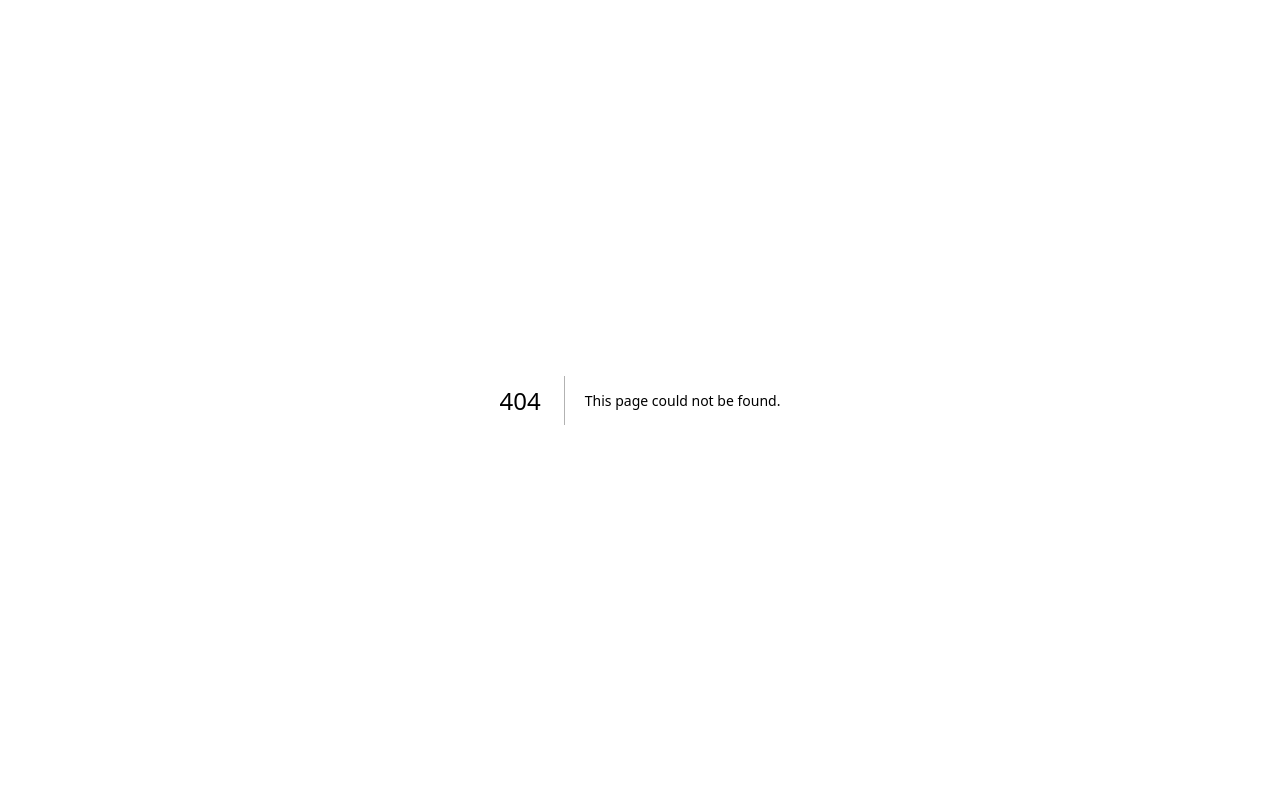
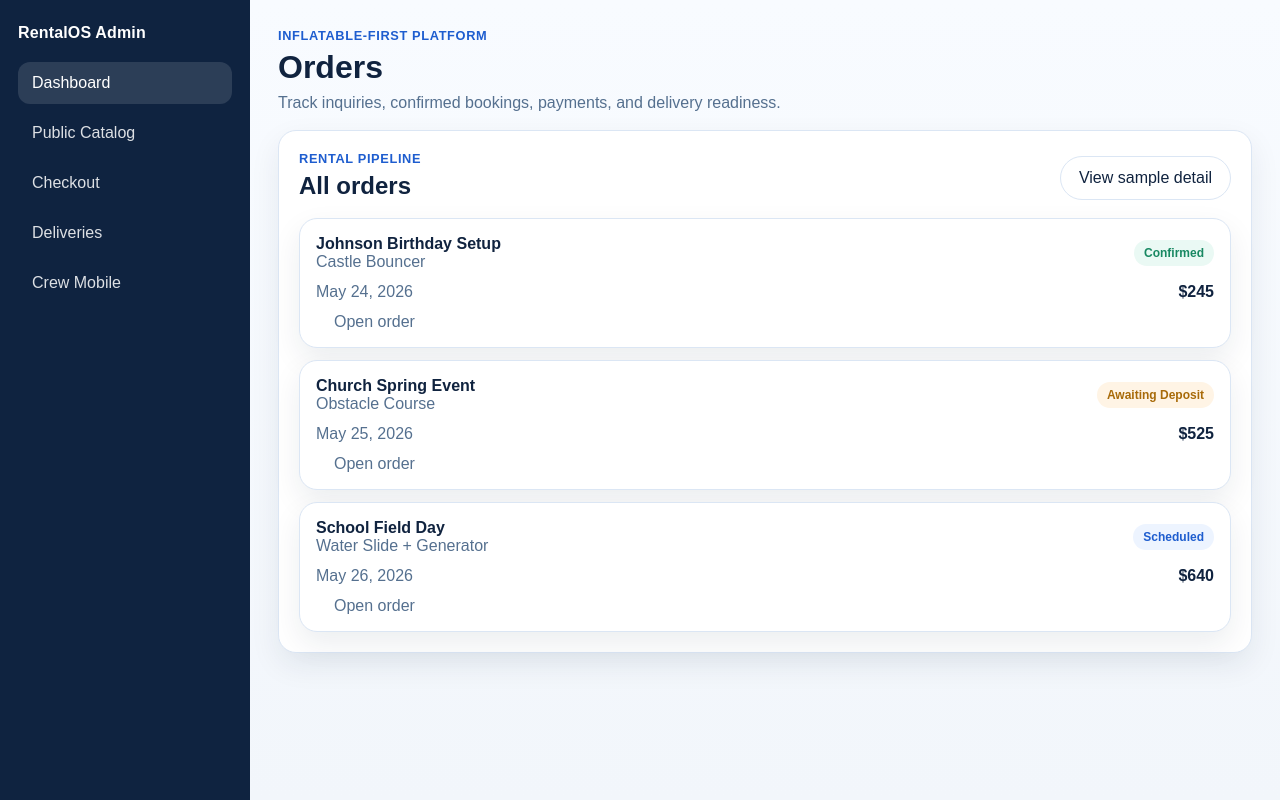
Before and after one commit to kkoly10/rental-software, a Next.js app: page /dashboard/orders in a window 1280 px wide. Before the commit this address had no page. Built offline with nearby package versions, Linux system fonts and the light colour scheme.

Commit message:
Add orders list page scaffold

```diff
--- /dev/null
+++ b/app/dashboard/orders/page.tsx
@@ -0,0 +1,76 @@
+import Link from "next/link";
+import { DashboardShell } from "@/components/layout/dashboard-shell";
+import { StatusBadge } from "@/components/ui/status-badge";
+
+const orders = [
+  {
+    id: "ord_1001",
+    customer: "Johnson Birthday Setup",
+    item: "Castle Bouncer",
+    date: "May 24, 2026",
+    total: "$245",
+    status: "Confirmed",
+    tone: "success" as const,
+  },
+  {
+    id: "ord_1002",
+    customer: "Church Spring Event",
+    item: "Obstacle Course",
+    date: "May 25, 2026",
+    total: "$525",
+    status: "Awaiting Deposit",
+    tone: "warning" as const,
+  },
+  {
+    id: "ord_1003",
+    customer: "School Field Day",
+    item: "Water Slide + Generator",
+    date: "May 26, 2026",
+    total: "$640",
+    status: "Scheduled",
+    tone: "default" as const,
+  },
+];
+
+export default function OrdersPage() {
+  return (
+    <DashboardShell
+      title="Orders"
+      description="Track inquiries, confirmed bookings, payments, and delivery readiness."
+    >
+      <section className="panel">
+        <div className="section-header">
+          <div>
+            <div className="kicker">Rental pipeline</div>
+            <h2 style={{ margin: "6px 0 0" }}>All orders</h2>
+          </div>
+          <Link href="/dashboard/orders/ord_1001" className="secondary-btn">
+            View sample detail
+          </Link>
+        </div>
+        <div className="list">
+          {orders.map((order) => (
+            <article key={order.id} className="order-card">
+              <div className="order-row">
+                <div>
+                  <strong>{order.customer}</strong>
+                  <div className="muted">{order.item}</div>
+                </div>
+                <StatusBadge label={order.status} tone={order.tone} />
+              </div>
+              <div className="price-row">
+                <span className="muted">{order.date}</span>
+                <strong>{order.total}</strong>
+              </div>
+              <div style={{ marginTop: 12 }}>
+                <Link href={`/dashboard/orders/${order.id}`} className="ghost-btn">
+                  Open order
+                </Link>
+              </div>
+            </article>
+          ))}
+        </div>
+      </section>
+    </DashboardShell>
+  );
+}
```
